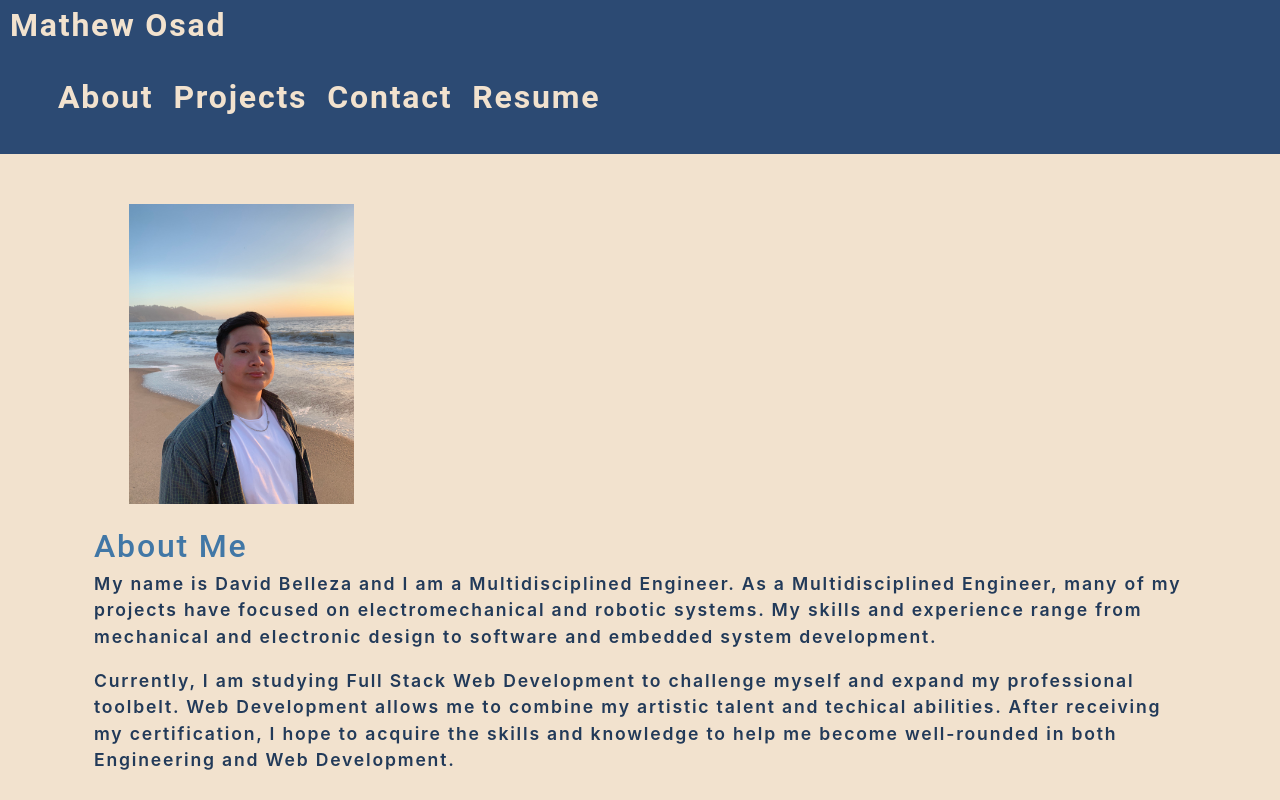
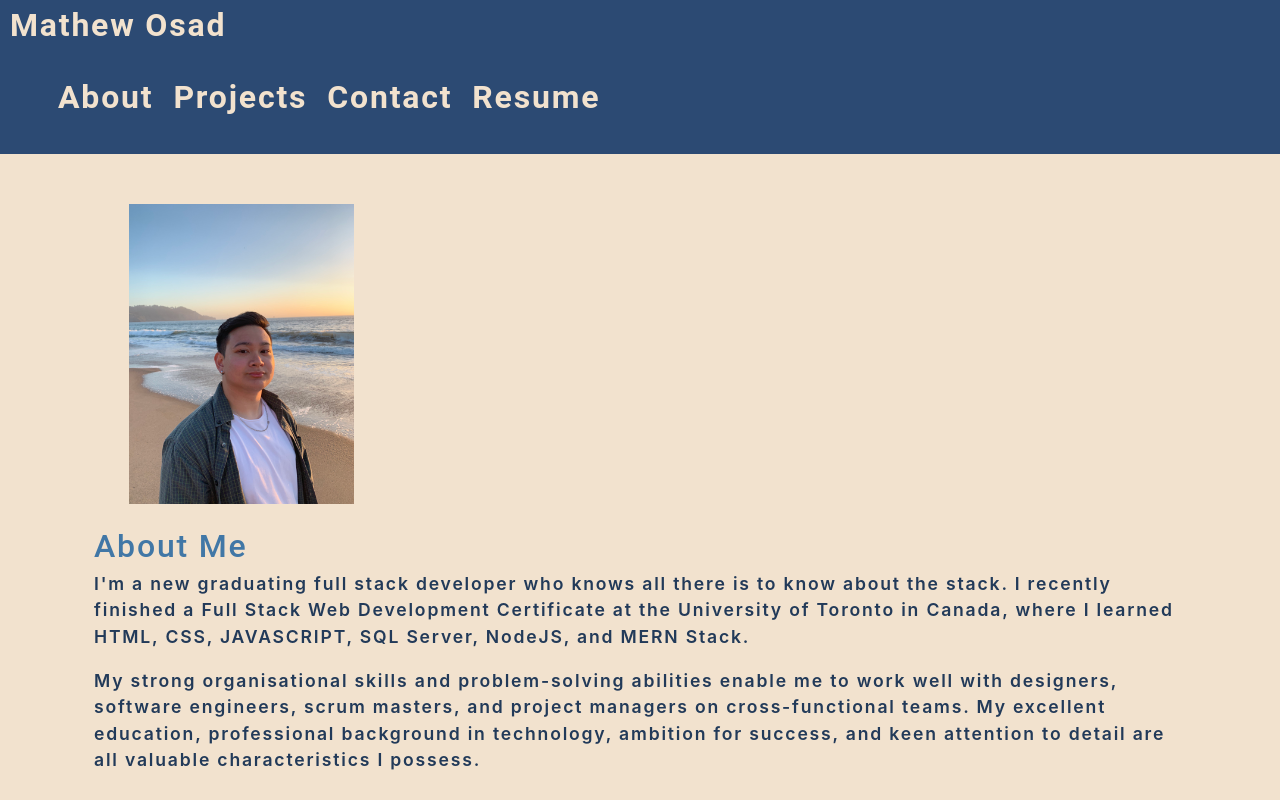
Before and after one commit to mathewosad/React-portfolio, a React (Create React App) app in the folder portfolio/: page / in a window 1280 px wide. Shown: the top 800 px of the page. Built offline with nearby package versions, Linux system fonts and the light colour scheme.

Commit message:
about me

```diff
--- a/portfolio/src/components/About/index.js
+++ b/portfolio/src/components/About/index.js
@@ -12,13 +12,10 @@ function About() {
                     About Me
                 </h2>
                 <p>
-                    My name is David Belleza and I am a Multidisciplined Engineer. As a Multidisciplined Engineer,
-                    many of my projects have focused on electromechanical and robotic systems. My skills and experience
-                    range from mechanical and electronic design to software and embedded system development.
+                I'm a new graduating full stack developer who knows all there is to know about the stack. I recently finished a Full Stack Web Development Certificate at the University of Toronto in Canada, where I learned HTML, CSS, JAVASCRIPT, SQL Server, NodeJS, and MERN Stack.
                 </p>
                 <p>
-                    Currently, I am studying Full Stack Web Development to challenge myself and expand my professional toolbelt. Web Development allows me to combine my artistic talent and techical abilities.
-                    After receiving my certification, I hope to acquire the skills and knowledge to help me become well-rounded in both Engineering and Web Development.
+                My strong organisational skills and problem-solving abilities enable me to work well with designers, software engineers, scrum masters, and project managers on cross-functional teams. My excellent education, professional background in technology, ambition for success, and keen attention to detail are all valuable characteristics I possess.
                 </p>
             </div>
         </div>
```
